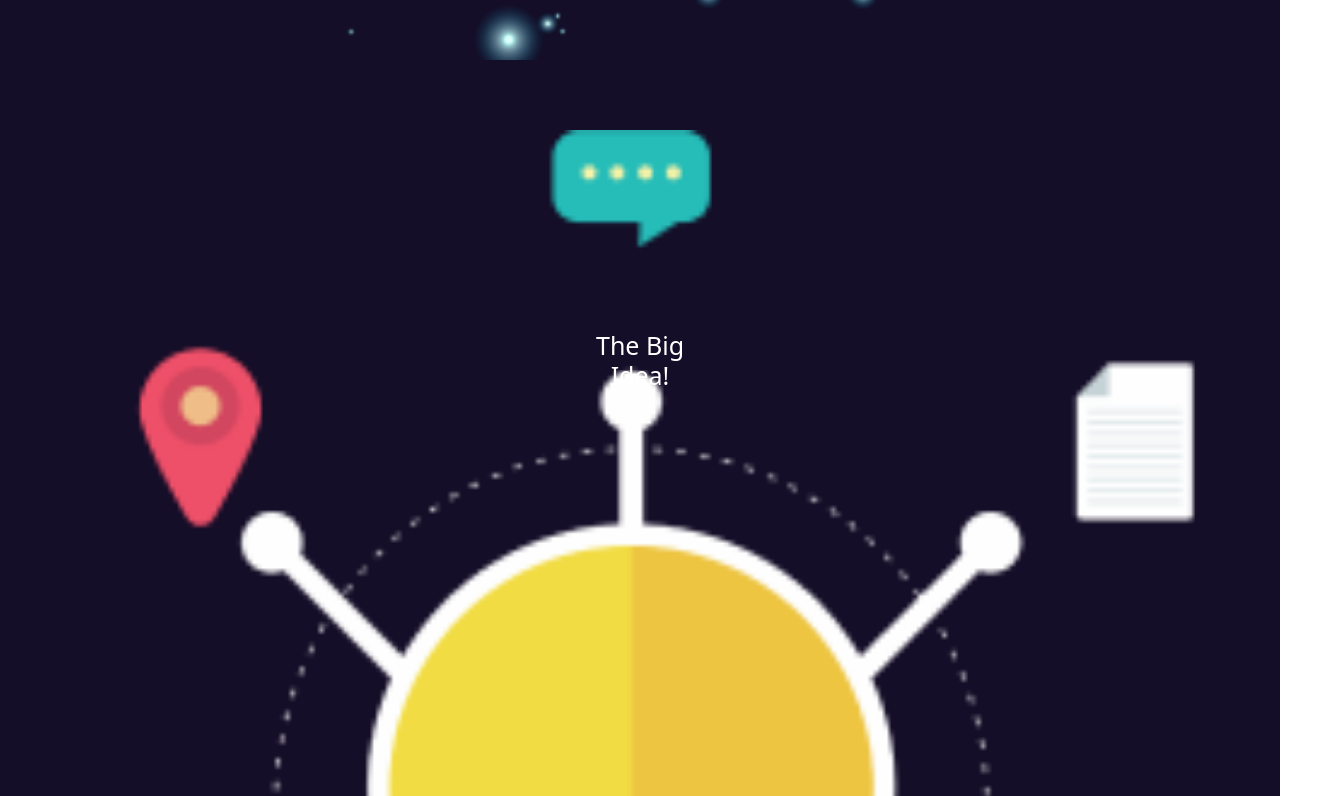
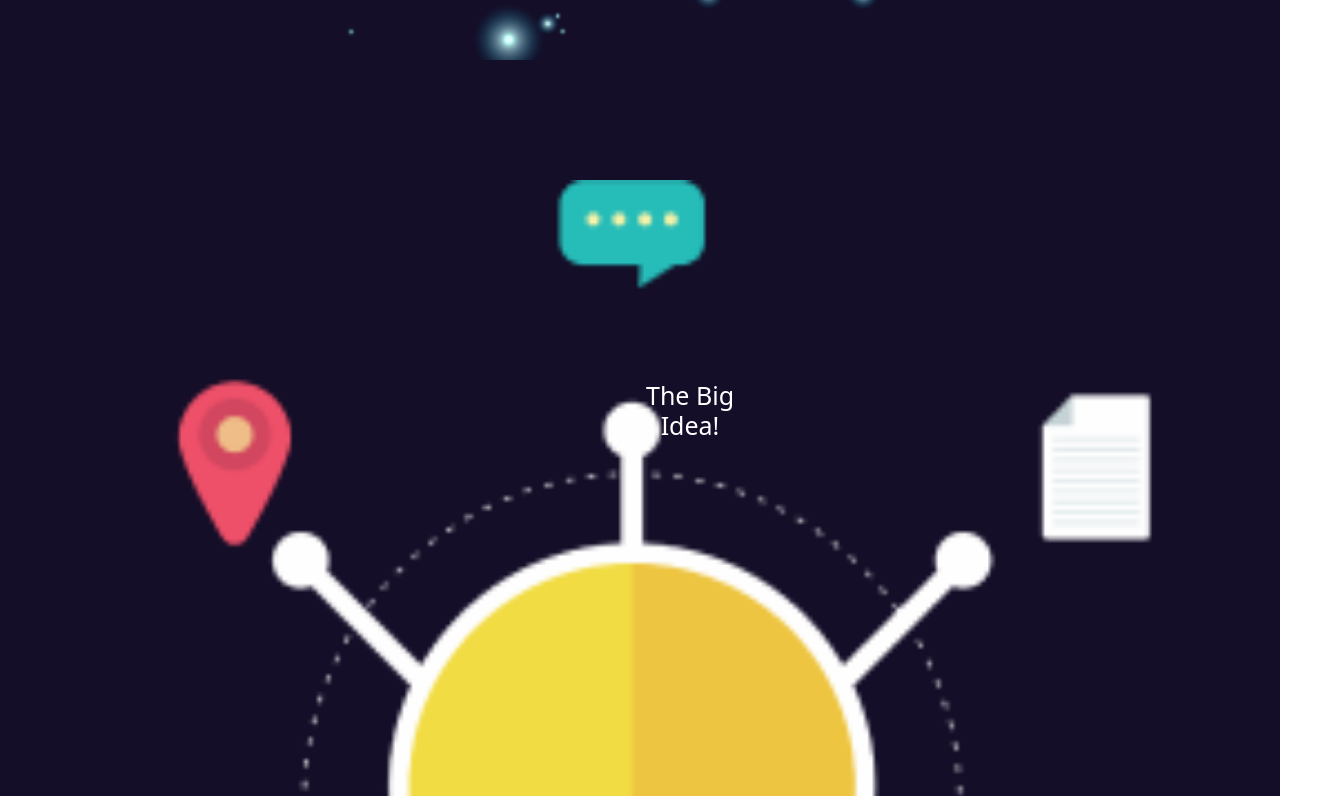
Before and after one commit to sannyralph/getlinkedchallenge, a React (Create React App) app: page / in a window 1280 px wide. Shown: the part 1604-2400 px from the top of the page, 1330 px wide, since content can reach past the window. Built offline with nearby package versions, Linux system fonts and the light colour scheme.

Commit message:
big idea styled  and positioned

```diff
--- a/src/introPage/introPage.css
+++ b/src/introPage/introPage.css
@@ -5,12 +5,13 @@
     text-align: center;
     width: 100%;
     height: 100%;
+    padding: 50px 50px 50px 50px;
 }
 
 .bigIdea {
     position: absolute;
     text-align: center;
-    top: 200px;
+    top: 250px;
     color: white;
     width: 100%;
     font-size: 25px;
```
